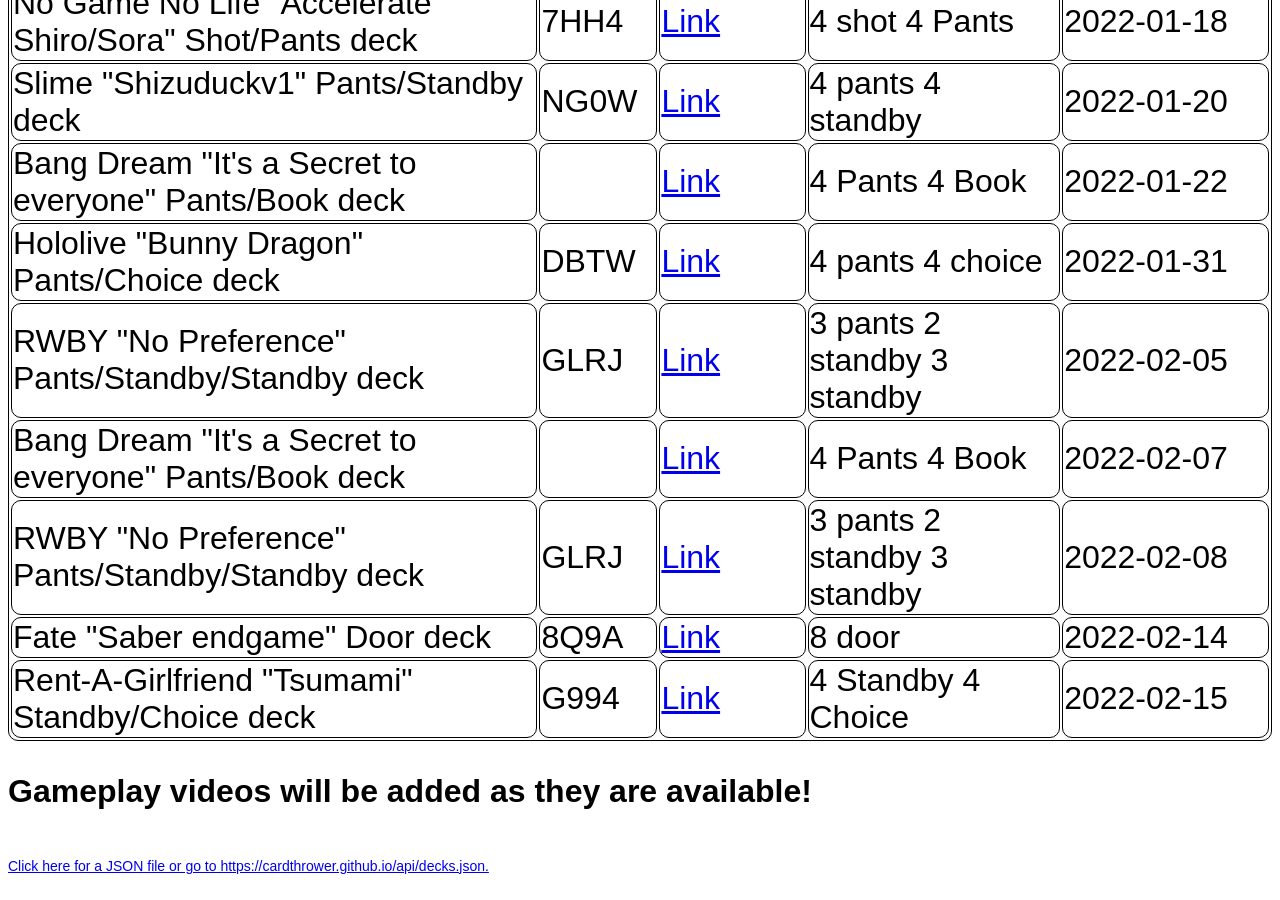
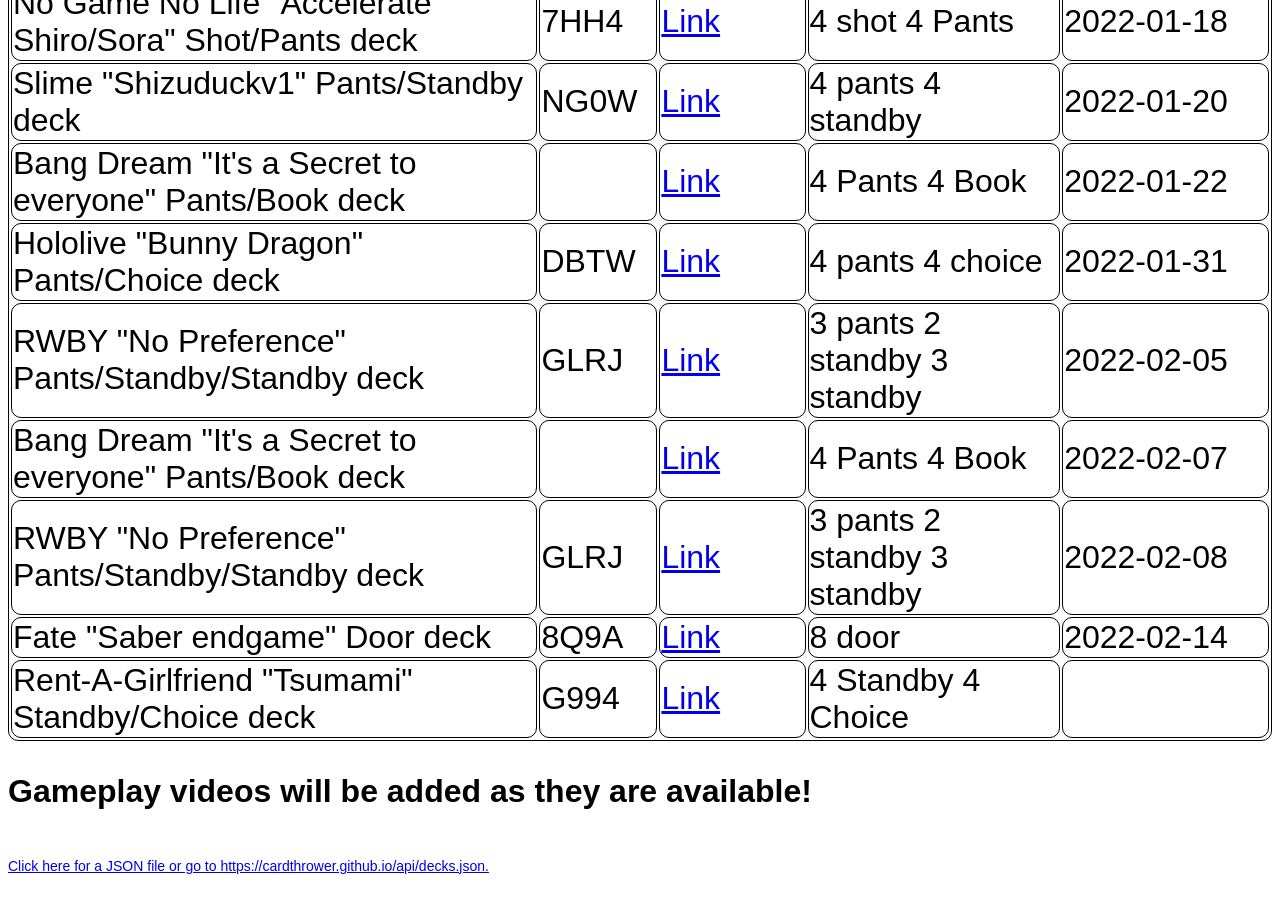
Before and after one commit to cardthrower/cardthrower.github.io, a Jekyll site: the page built from deck.html, in a window 1280 px wide and 900 px high, scrolled down 1609 px. Built offline with Jekyll 4.4.1, drawn with Linux system fonts in a browser that asks for light colours.

Commit message:
Merge branch 'master' of https://github.com/cardthrower/cardthrower.github.io
# Conflicts:
#	_data/decks.yml

```diff
--- a/_data/decks.yml
+++ b/_data/decks.yml
@@ -124,4 +124,3 @@
   code: G994
   decklogurl: https://decklog.bushiroad.com/view/G994
   climaxes: 4 Standby 4 Choice
-  date: 2022-02-15
```
